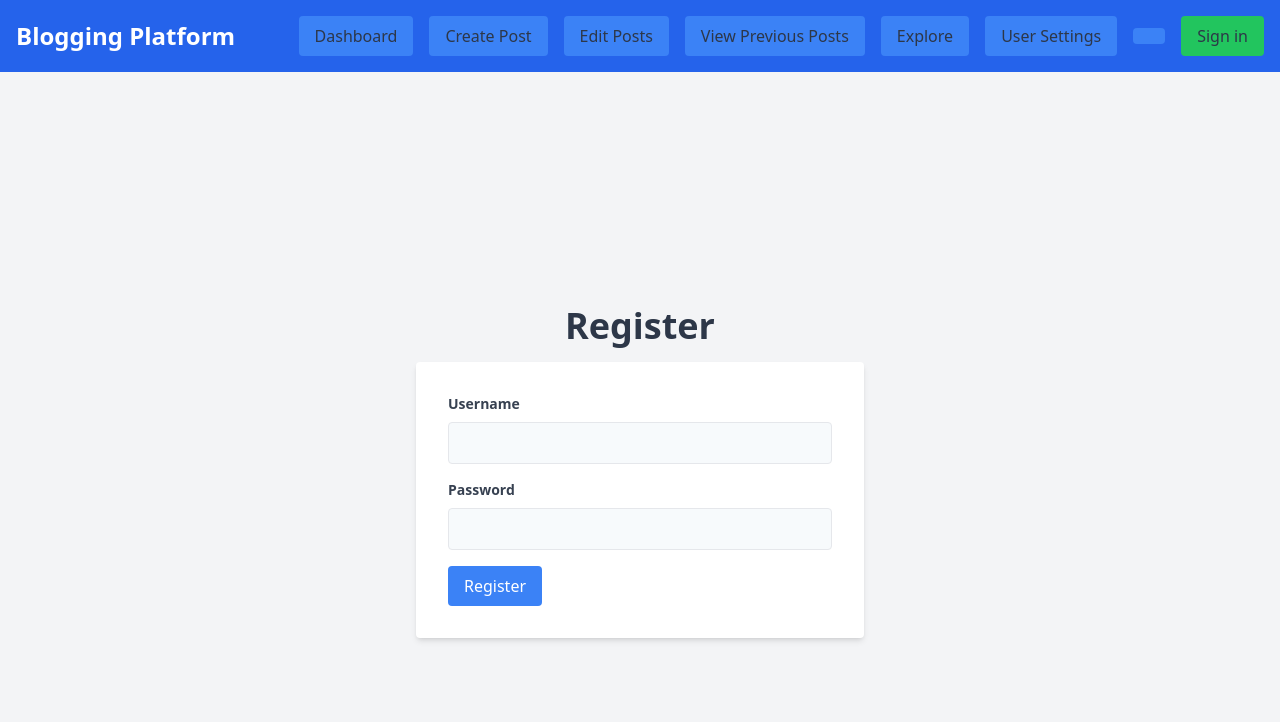
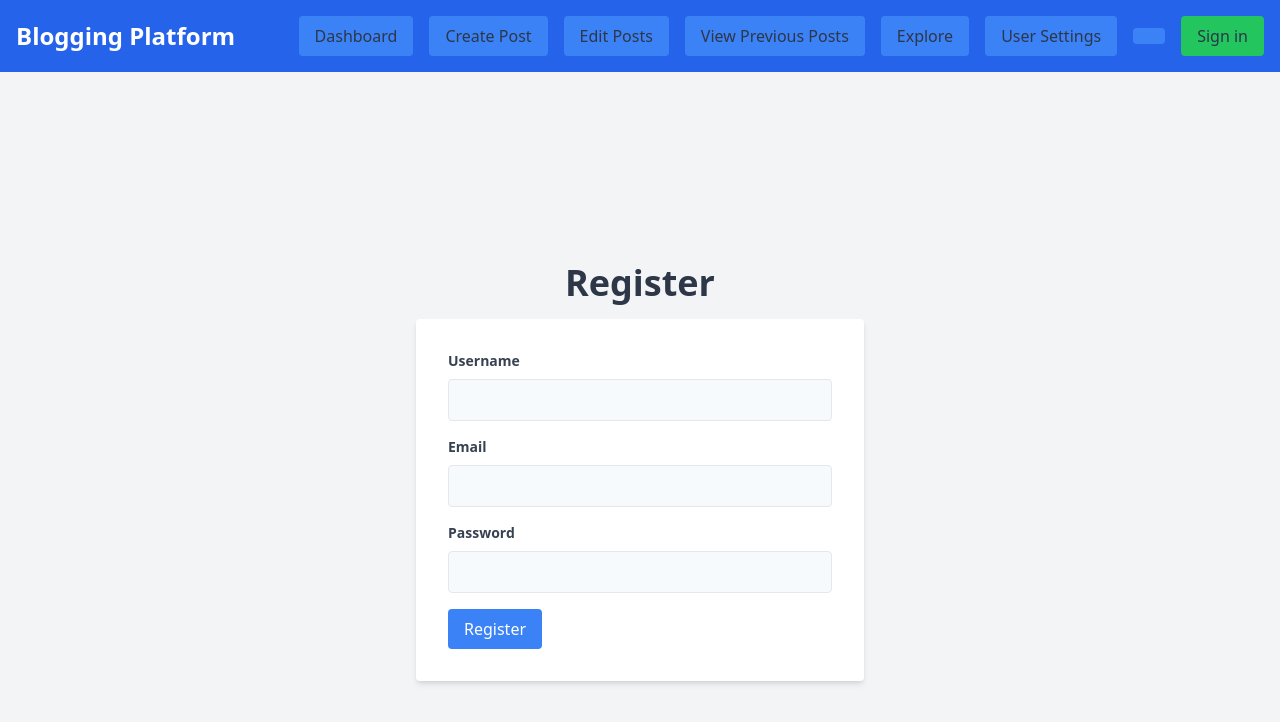
Before and after one commit to boudewijn010/blogging-platform, a Next.js app: page /register in a window 1280 px wide. Shown: the top 722 px of the page. Built offline with nearby package versions, Linux system fonts and the light colour scheme; no server answers.

Commit message:
Add email field to user registration and update related functions

```diff
--- a/pages/api/register.js
+++ b/pages/api/register.js
@@ -2,15 +2,15 @@ import { saveUser } from "../../functions/user";
 
 export default async function handler(req, res) {
   if (req.method === "POST") {
-    const { username, password } = req.body;
+    const { username, email, password } = req.body;
 
-    if (!username || !password) {
+    if (!username || !email || !password) {
       console.error("Validation error: All fields are required");
       return res.status(400).json({ message: "All fields are required" });
     }
 
     try {
-      const result = await saveUser(username, password);
+      const result = await saveUser(username, email, password);
       if (result) {
         res.status(200).json({ message: "User registered successfully" });
       } else {
--- a/pages/login.js
+++ b/pages/login.js
@@ -36,6 +36,7 @@ export default function Login() {
         onSubmit={handleSubmit}
         className="w-full max-w-md bg-white p-8 rounded shadow-md"
       >
+        {error && <div className="mb-4 text-red-500">{error}</div>}
         <div className="mb-4">
           <label
             htmlFor="username"
@@ -69,7 +70,6 @@ export default function Login() {
             className="w-full px-3 py-2 border rounded"
             autoComplete="current-password"
           />
-          {error && <div className="text-red-500 mt-2">{error}</div>}
         </div>
         <button
           type="submit"
--- a/pages/register.js
+++ b/pages/register.js
@@ -4,12 +4,13 @@ import { useRouter } from "next/router";
 export default function Register() {
   const router = useRouter();
   const [username, setUsername] = useState("");
+  const [email, setEmail] = useState("");
   const [password, setPassword] = useState("");
   const [error, setError] = useState("");
 
   const handleSubmit = async (e) => {
     e.preventDefault();
-    if (!username || !password) {
+    if (!username || !email || !password) {
       setError("All fields are required");
       return;
     }
@@ -19,7 +20,7 @@ export default function Register() {
         headers: {
           "Content-Type": "application/json",
         },
-        body: JSON.stringify({ username, password }),
+        body: JSON.stringify({ username, email, password }),
       });
       const data = await response.json();
       if (response.ok) {
@@ -61,6 +62,23 @@ export default function Register() {
         </div>
         <div className="mb-4">
           <label
+            htmlFor="email"
+            className="block text-gray-700 text-sm font-bold mb-2"
+          >
+            Email
+          </label>
+          <input
+            type="email"
+            id="email"
+            value={email}
+            onChange={(e) => setEmail(e.target.value)}
+            required
+            className="w-full px-3 py-2 border rounded"
+            autoComplete="email"
+          />
+        </div>
+        <div className="mb-4">
+          <label
             htmlFor="password"
             className="block text-gray-700 text-sm font-bold mb-2"
           >
```
Also changed, not shown: 2 other files (tests, documents, lock files or other folders).
